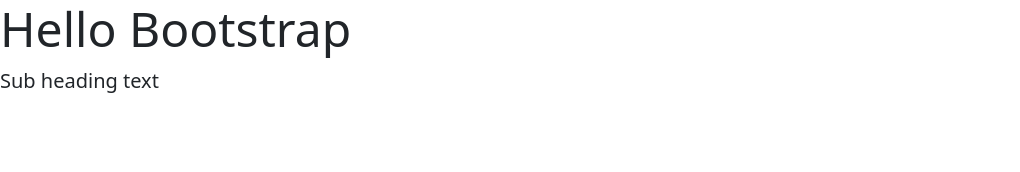
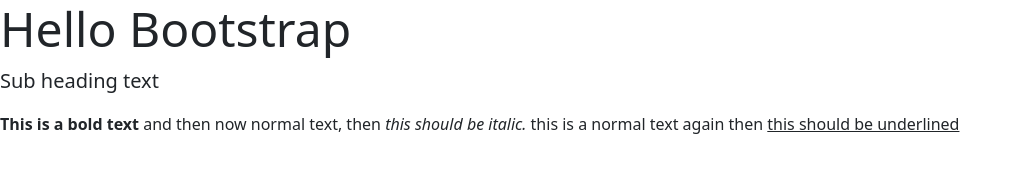
Before and after one commit to kulthoom12/bootstrap, a plain HTML site: page index.html in a window 1280 px wide. Shown: the whole page, without its empty margins (0-1020 px from the left). Drawn offline with nearby package versions, Linux system fonts and the light colour scheme.

Commit message:
gave the paragraphs some features and added a class

```diff
--- a/index.html
+++ b/index.html
@@ -11,6 +11,22 @@
 <h1 class="display-5">Hello Bootstrap</h1>
 <!--This is The sub-Heading-->
 <p Sub class="lead"> Sub heading text</p>
+<!--<p>This is normal text again, then this text should be underlined.</p>-->
+
+<p><strong>This is a bold text</strong>
+    and then now normal text, then
+    <em>this should be italic.</em>
+    this is a normal text again then
+    <span class="text-decoration-underline">this should be underlined</span></p>
+
+
+
+
+
+
+
+
+
 <!--Bootstrap JS link-->
 <script src="https://cdn.jsdelivr.net/npm/bootstrap@5.3.3/dist/js/bootstrap.bundle.min.js" integrity="sha384-YvpcrYf0tY3lHB60NNkmXc5s9fDVZLESaAA55NDzOxhy9GkcIdslK1eN7N6jIeHz" crossorigin="anonymous"></script>
 </body>
```
